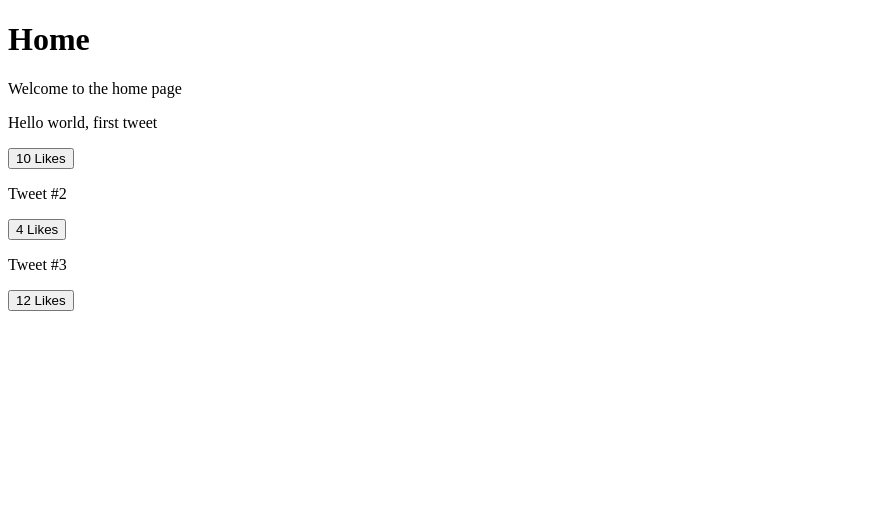
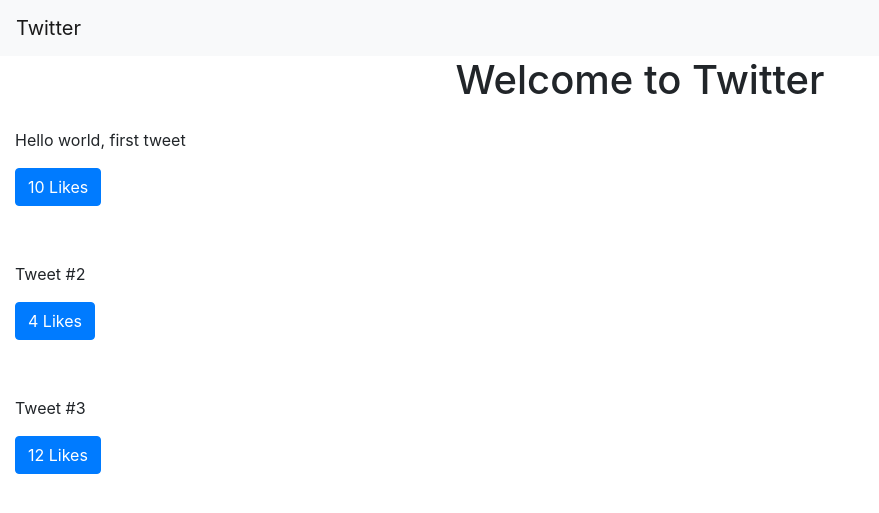
Before and after one commit to jusched/twitter, a Django app: page / in a window 1280 px wide. Shown: the top 513 px of the page, without its empty margins (0-879 px from the left). Run offline with Django 3.2, Linux system fonts and the light colour scheme; data comes from the database, SQL or seed files in the repository; some libraries are stand-ins or nearby versions.

Commit message:
gitignore, finalizing templates and navbar with bootstrap

```diff
--- a/templates/base.html
+++ b/templates/base.html
@@ -3,10 +3,14 @@
 <head>
     <meta charset="UTF-8">
     <meta name="viewport" content="width=device-width, initial-scale=1.0">
+    <link rel="stylesheet" href="https://stackpath.bootstrapcdn.com/bootstrap/4.4.1/css/bootstrap.min.css" integrity="sha384-Vkoo8x4CGsO3+Hhxv8T/Q5PaXtkKtu6ug5TOeNV6gBiFeWPGFN9MuhOf23Q9Ifjh" crossorigin="anonymous">
     <title>Twitter</title>
 </head>
 <body>
+    {% include "components/navbar.html" %}
+    <div class="container-fluid">
     {% block content %}
     {% endblock %}
+    </div>
 </body>
 </html>
--- a/templates/components/navbar.html
+++ b/templates/components/navbar.html
@@ -0,0 +1,35 @@
+<nav class="navbar navbar-expand-lg navbar-light bg-light">
+  <a class="navbar-brand" href="/">Twitter</a>
+  <button class="navbar-toggler" type="button" data-toggle="collapse" data-target="#navbarSupportedContent" aria-controls="navbarSupportedContent" aria-expanded="false" aria-label="Toggle navigation">
+    <span class="navbar-toggler-icon"></span>
+  </button>
+
+  <div class="collapse navbar-collapse d-none" id="navbarSupportedContent">
+    <ul class="navbar-nav mr-auto d-none">
+      <li class="nav-item active">
+        <a class="nav-link" href="#">Home <span class="sr-only">(current)</span></a>
+      </li>
+      <li class="nav-item">
+        <a class="nav-link" href="#">Link</a>
+      </li>
+      <li class="nav-item dropdown">
+        <a class="nav-link dropdown-toggle" href="#" id="navbarDropdown" role="button" data-toggle="dropdown" aria-haspopup="true" aria-expanded="false">
+          Dropdown
+        </a>
+        <div class="dropdown-menu" aria-labelledby="navbarDropdown">
+          <a class="dropdown-item" href="#">Action</a>
+          <a class="dropdown-item" href="#">Another action</a>
+          <div class="dropdown-divider"></div>
+          <a class="dropdown-item" href="#">Something else here</a>
+        </div>
+      </li>
+      <li class="nav-item">
+        <a class="nav-link disabled" href="#">Disabled</a>
+      </li>
+    </ul>
+    <form class="form-inline my-2 my-lg-0 d-none">
+      <input class="form-control mr-sm-2" type="search" placeholder="Search" aria-label="Search">
+      <button class="btn btn-outline-success my-2 my-sm-0" type="submit">Search</button>
+    </form>
+  </div>
+</nav>
--- a/templates/pages/home.html
+++ b/templates/pages/home.html
@@ -1,10 +1,14 @@
 {% extends 'base.html' %}
 
 {% block content %}
-    <h1>Home</h1>
-    <p>Welcome to the home page</p>
 
-    <div id="tweets">
+    <div class="row text-center">
+        <div class="col">
+            <h1>Welcome to Twitter</h1>
+        </div>
+    </div>
+
+    <div class="row" id="tweets">
         <!-- Replace me -->
         Loading...
     </div>
@@ -40,7 +44,7 @@
 
         // Formats tweets in a way that they all have their ID in their div id, and a like button
         function formatTweetElement(tweet) {
-            let formattedTweet = "<div class='mb-4 tweet' id='tweet-" + tweet.id
+            let formattedTweet = "<div class='col-12 py-3 mb-4 tweet' id='tweet-" + tweet.id
             + "'><p>" + tweet.content +
                 "</p><div class='btn-group'>" +  likeBtn(tweet) +
                 "</div></div>";
```
Also changed, not shown: 1 other file.
